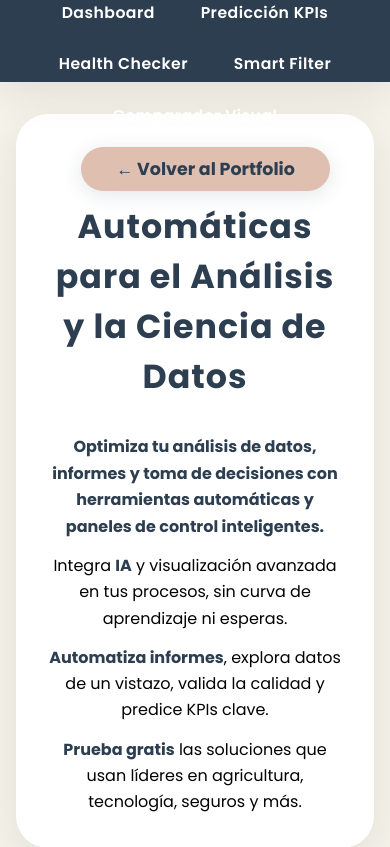
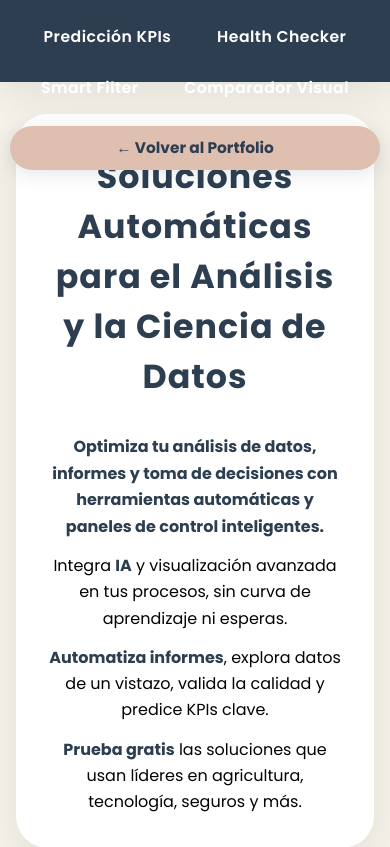
Before and after one commit to AntonioJFdez/App-Data-Viva, a Flask app: page / in a window 390 px wide. Shown: the top 847 px of the page. Run offline with Flask 3, Linux system fonts and the light colour scheme.

Commit message:
Update app.css

```diff
--- a/static/css/app.css
+++ b/static/css/app.css
@@ -45,35 +45,44 @@ main {
   align-items: center;
 }
 
-/* HEADER */
+/* ==== HEADER ==== */
 header {
-  position: sticky; top: 0; z-index: 1000;
+  position: sticky;
+  top: 0;
+  z-index: 1000;
   background: var(--primary);
   height: var(--header-height);
   box-shadow: var(--box-shadow);
-  display: flex; align-items: center; width: 100%;
+  width: 100%;
+  display: flex;
+  justify-content: center; /* Centra el contenido del header */
+  align-items: center;
 }
 
 .nav-container {
-  display: flex;
-  align-items: center;
-  justify-content: space-between;
-  height: var(--header-height);
   width: 100%;
   max-width: var(--content-maxwidth);
   margin: 0 auto;
+  display: flex;
+  align-items: center;
+  justify-content: space-between; /* Esto asegura que el logo y el menú se alineen bien */
+  height: var(--header-height);
   padding: 0 2rem;
+  box-sizing: border-box;
 }
 
+/* LOGO */
 .nav-logo {
   display: flex;
   align-items: center;
   gap: 1rem;
   text-decoration: none;
+  flex-shrink: 0;
 }
 
 .nav-logo img {
-  width: 56px; height: 56px;
+  width: 56px;
+  height: 56px;
   border-radius: 50%;
   border: 3px solid var(--secondary);
 }
@@ -87,20 +96,45 @@ header {
   white-space: nowrap;
 }
 
+/* MENÚ DE NAVEGACIÓN */
+nav {
+  flex: 1;
+  display: flex;
+  justify-content: center;
+  align-items: center;
+  min-width: 0;
+}
+
 nav ul {
-  display: flex; gap: 2.1rem; list-style: none; align-items: center; margin: 0;
+  display: flex;
+  gap: 2.1rem;
+  list-style: none;
+  align-items: center;
+  margin: 0;
+  padding: 0;
+  flex-wrap: wrap;
 }
 
 nav a {
-  color: var(--white); text-decoration: none; font-size: 1.09rem;
-  font-weight: 600; letter-spacing: 0.03em;
-  padding: 0.39rem 0.93rem; border-radius: 1.4rem;
+  color: var(--white);
+  text-decoration: none;
+  font-size: 1.09rem;
+  font-weight: 600;
+  letter-spacing: 0.03em;
+  padding: 0.39rem 0.93rem;
+  border-radius: 1.4rem;
   transition: background 0.2s, color 0.2s;
-  display: inline-block; text-align: center;
+  display: inline-block;
+  text-align: center;
   white-space: nowrap;
 }
 
-nav a:hover { background: var(--secondary); color: var(--primary);}
+nav a:hover {
+  background: var(--secondary);
+  color: var(--primary);
+}
+
+/* Botón "Volver al Portfolio" */
 .cta-nav {
   background: var(--secondary);
   color: var(--primary) !important;
@@ -115,16 +149,78 @@ nav a:hover { background: var(--secondary); color: var(--primary);}
   align-self: center;
   text-decoration: none;
   line-height: 1.3;
-  display: flex; align-items: center; justify-content: center; height: 44px;
+  display: flex;
+  align-items: center;
+  justify-content: center;
+  height: 44px;
   min-width: 180px;
   white-space: nowrap;
+  overflow: visible;
+  flex-shrink: 0;
 }
+
 .cta-nav:hover {
   background: var(--primary);
   color: var(--secondary) !important;
   border: 2px solid var(--secondary);
   text-decoration: underline;
   transform: scale(1.03) translateY(-2px);
+}
+
+/* ==== RESPONSIVE HEADER ==== */
+@media (max-width: 1200px) {
+  .nav-container { padding: 0 1.2rem; }
+}
+@media (max-width: 900px) {
+  header {
+    height: auto;
+    min-height: var(--header-height);
+    padding: 0;
+  }
+  .nav-container {
+    flex-direction: column;
+    align-items: stretch;
+    height: auto;
+    gap: 0.3rem;
+    padding: 0 0.6rem;
+    width: 100%;
+    max-width: 100vw;
+  }
+  nav {
+    width: 100%;
+    justify-content: center;
+    margin: 0.2rem 0 0.1rem 0;
+  }
+  .cta-nav {
+    margin-left: 0;
+    margin-top: 0.3rem;
+    width: 100%;
+    max-width: 98vw;
+    min-width: 120px;
+    align-self: center;
+    justify-content: center;
+  }
+}
+@media (max-width: 600px) {
+  .nav-logo img {
+    width: 38px;
+    height: 38px;
+  }
+  .nav-logo span {
+    font-size: 1rem;
+  }
+  nav a {
+    font-size: 0.98rem;
+  }
+  .cta-nav {
+    font-size: 0.96rem;
+    padding: 0.7rem 1rem;
+    min-width: 100px;
+    max-width: 100vw;
+  }
+  nav ul {
+    gap: 0.7rem;
+  }
 }
 
 /* HERO CARD */
@@ -189,7 +285,7 @@ nav a:hover { background: var(--secondary); color: var(--primary);}
   margin: 0 auto;
   transition: box-shadow 0.18s, transform 0.18s;
 }
-.project-card:hover { box-shadow: 0 4px 28px rgba(44,62,80,0.16); transform: scale(1.022);}
+.project-card:hover { box-shadow: 0 4px 28px rgba(44,62,80,0.16); transform: scale(1.022); }
 .project-title {
   color: var(--primary); /* AZUL CORPORATIVO */
   font-weight: 700;
@@ -242,7 +338,7 @@ nav a:hover { background: var(--secondary); color: var(--primary);}
   box-shadow: none;
   text-align: center;
 }
-.volver-inicio-link:hover { color: var(--secondary);}
+.volver-inicio-link:hover { color: var(--secondary); }
 input[type="file"], select {
   border-radius: 1.5rem;
   border: 1.5px solid var(--secondary);
@@ -296,7 +392,7 @@ footer {
 .footer-contactos a {
   color: var(--secondary); text-decoration: none; display:inline-flex; align-items:center; gap:0.48rem; font-size:1.07rem;
 }
-.footer-contactos a:hover { color: var(--white);}
+.footer-contactos a:hover { color: var(--white); }
 .footer-derechos {
   margin-top: 1.4rem;
   color: var(--white);
@@ -307,19 +403,19 @@ footer {
 }
 @media (max-width: 900px) {
   .container { padding: 2rem 0; }
-  .nav-container { flex-direction: column; gap: 0.9rem; height: auto;}
+  .nav-container { flex-direction: column; gap: 0.9rem; height: auto; }
   nav ul { flex-wrap: wrap; justify-content: center; gap: 1rem; }
-  .projects-grid { gap: 1.15rem;}
-  .hero-info-card { max-width: 99vw;}
+  .projects-grid { gap: 1.15rem; }
+  .hero-info-card { max-width: 99vw; }
 }
 @media (max-width: 600px) {
-  .nav-logo img { width: 38px; height: 38px;}
-  .nav-logo span { font-size: 1rem;}
+  .nav-logo img { width: 38px; height: 38px; }
+  .nav-logo span { font-size: 1rem; }
   nav a { font-size: 0.98rem; }
-  .cta-button, .button, button, input[type="submit"] { font-size: 0.98rem; padding: 0.9rem 1.5rem; min-width: 110px;}
-  .project-card { max-width: 96vw;}
+  .cta-button, .button, button, input[type="submit"] { font-size: 0.98rem; padding: 0.9rem 1.5rem; min-width: 110px; }
+  .project-card { max-width: 96vw; }
 }
 @media (max-width: 700px) {
-  .project-card { min-width: 89vw; max-width: 99vw;}
-  .projects-grid { max-width: 99vw;}
+  .project-card { min-width: 89vw; max-width: 99vw; }
+  .projects-grid { max-width: 99vw; }
 }
```
